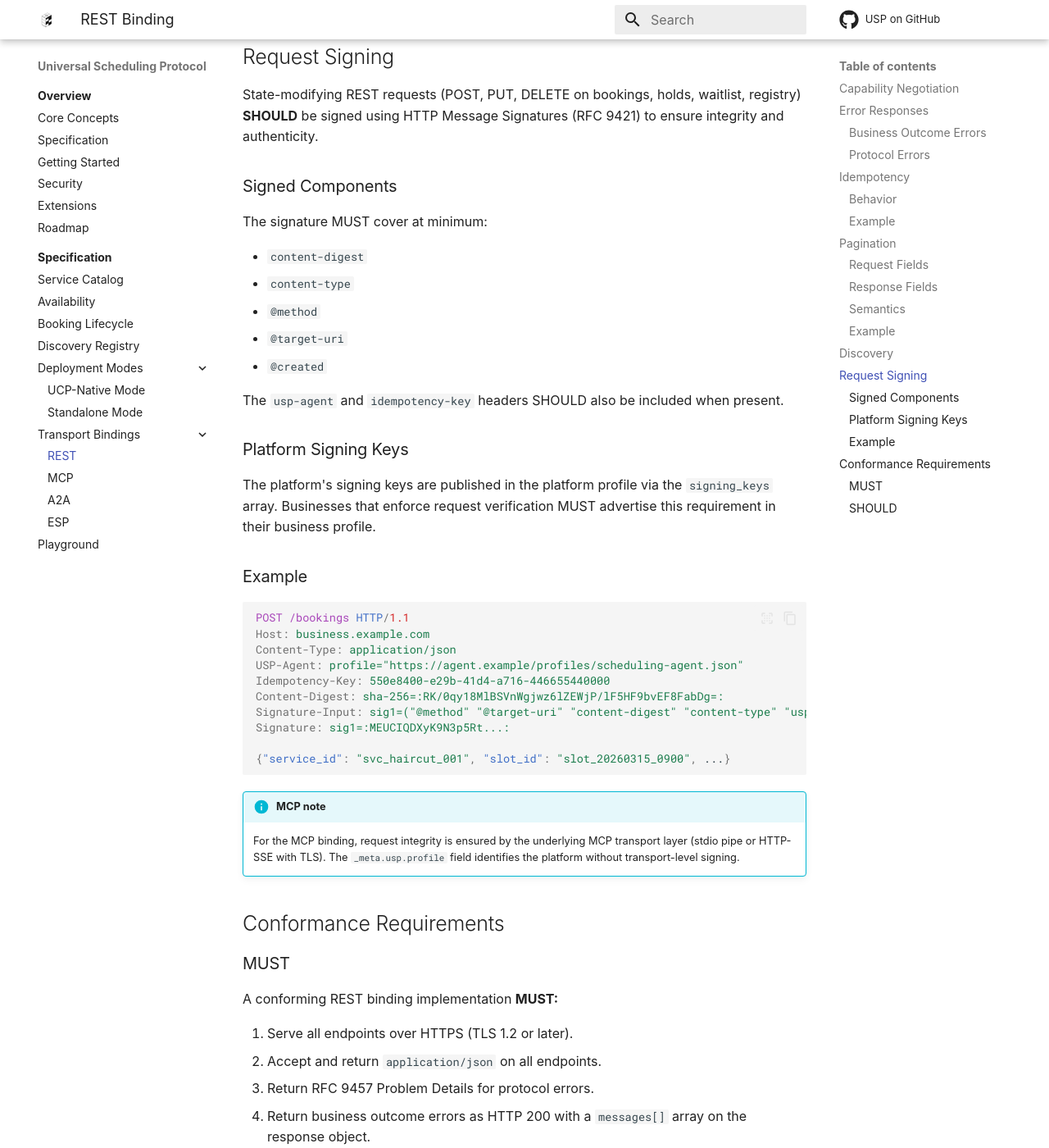
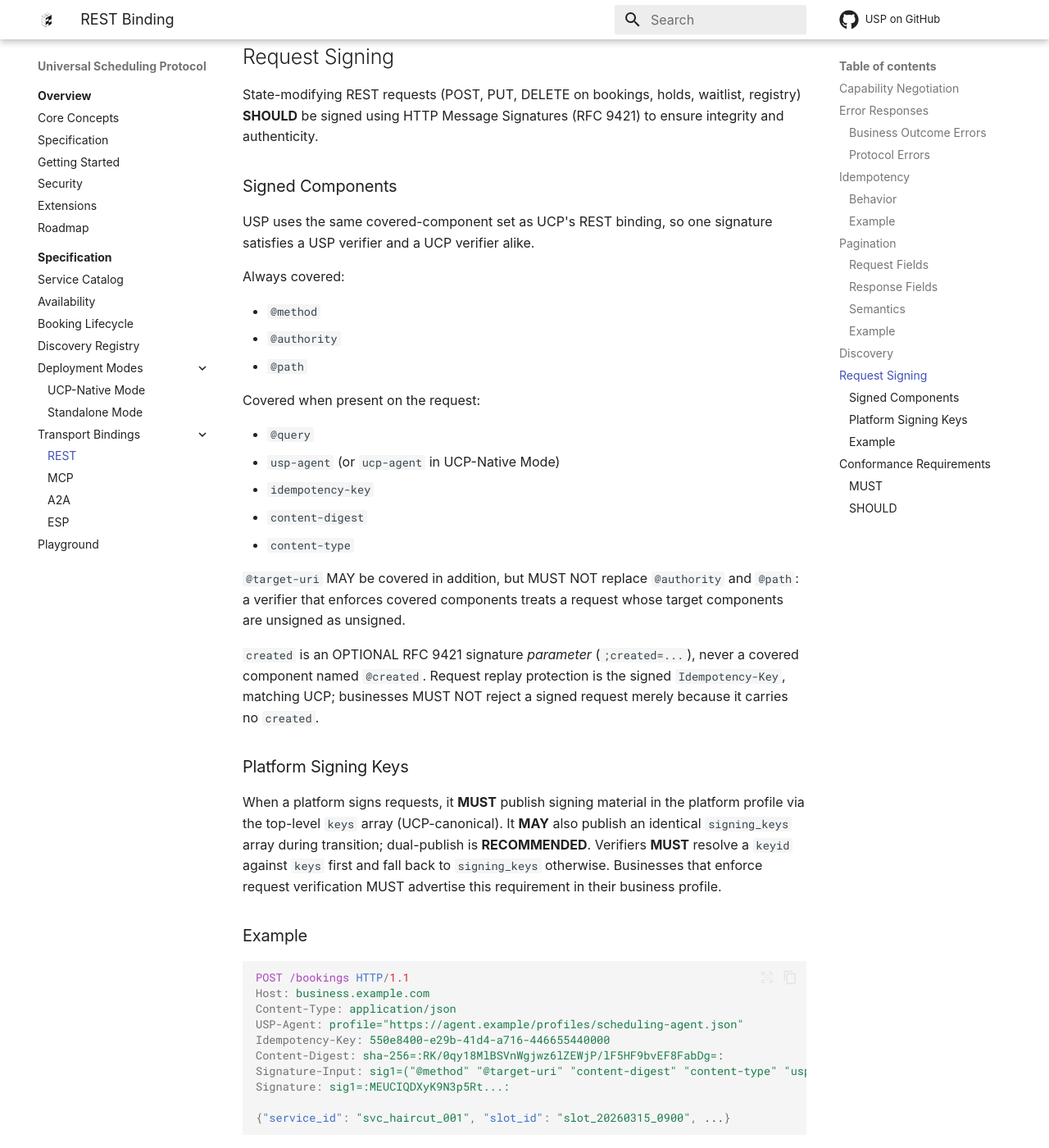
Before and after one commit to wix/universal-scheduling-protocol, an MkDocs documentation site: the page built from site-docs/transport/rest.md, in a window 1280 px wide and 1400 px high, scrolled down 6118 px. Shown: the whole window at 82% size. Built offline with MkDocs 1.6.1 and Material for MkDocs 9.7.7, drawn with Linux system fonts in a browser that asks for light colours; some web fonts are replaced; comment, search, counter and statistics services are not loaded.

Commit message:
Align site-docs and OpenAPI with keys[] publisher rules
Document keys as UCP-canonical with signing_keys as a transition alias,
fix stale @created covered-component prose in REST docs, and move
digest_mismatch to 400 in the OpenAPI responses.

```diff
--- a/site-docs/transport/rest.md
+++ b/site-docs/transport/rest.md
@@ -186,19 +186,40 @@ State-modifying REST requests (POST, PUT, DELETE on bookings, holds, waitlist, r
 
 ### Signed Components
 
-The signature MUST cover at minimum:
+USP uses the same covered-component set as UCP's REST binding, so one signature
+satisfies a USP verifier and a UCP verifier alike.
 
+Always covered:
+
+- `@method`
+- `@authority`
+- `@path`
+
+Covered when present on the request:
+
+- `@query`
+- `usp-agent` (or `ucp-agent` in UCP-Native Mode)
+- `idempotency-key`
 - `content-digest`
 - `content-type`
-- `@method`
-- `@target-uri`
-- `@created`
 
-The `usp-agent` and `idempotency-key` headers SHOULD also be included when present.
+`@target-uri` MAY be covered in addition, but MUST NOT replace `@authority` and
+`@path`: a verifier that enforces covered components treats a request whose
+target components are unsigned as unsigned.
+
+`created` is an OPTIONAL RFC 9421 signature *parameter* (`;created=...`), never
+a covered component named `@created`. Request replay protection is the signed
+`Idempotency-Key`, matching UCP; businesses MUST NOT reject a signed request
+merely because it carries no `created`.
 
 ### Platform Signing Keys
 
-The platform's signing keys are published in the platform profile via the `signing_keys` array. Businesses that enforce request verification MUST advertise this requirement in their business profile.
+When a platform signs requests, it **MUST** publish signing material in the
+platform profile via the top-level `keys` array (UCP-canonical). It **MAY**
+also publish an identical `signing_keys` array during transition; dual-publish
+is **RECOMMENDED**. Verifiers **MUST** resolve a `keyid` against `keys` first
+and fall back to `signing_keys` otherwise. Businesses that enforce request
+verification MUST advertise this requirement in their business profile.
 
 ### Example
 
```
Also changed, not shown: PLAN.md (+2 -2 lines), site-docs/deployment-modes/standalone.md (+18 -0 lines), site-docs/security.md (+14 -5 lines), 1 other file.
